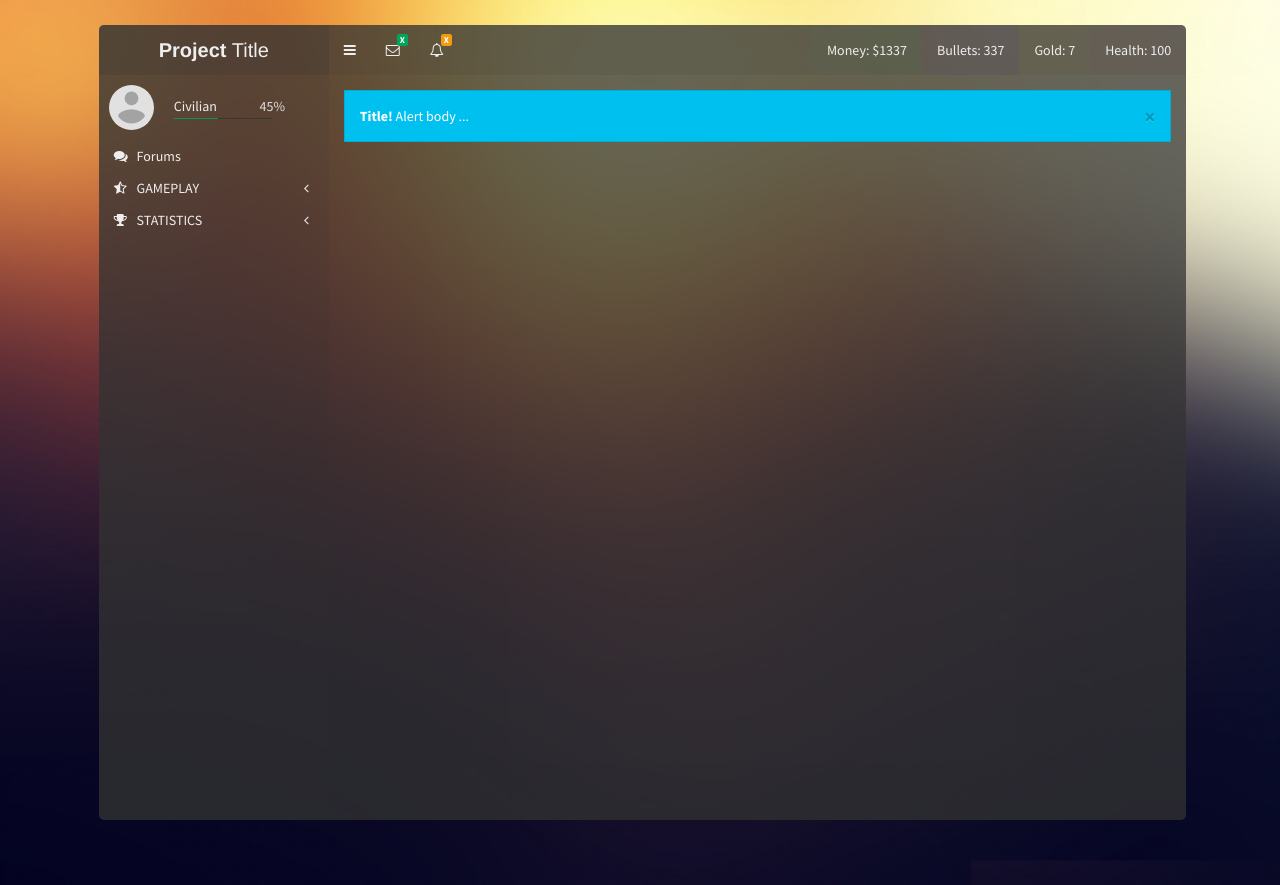
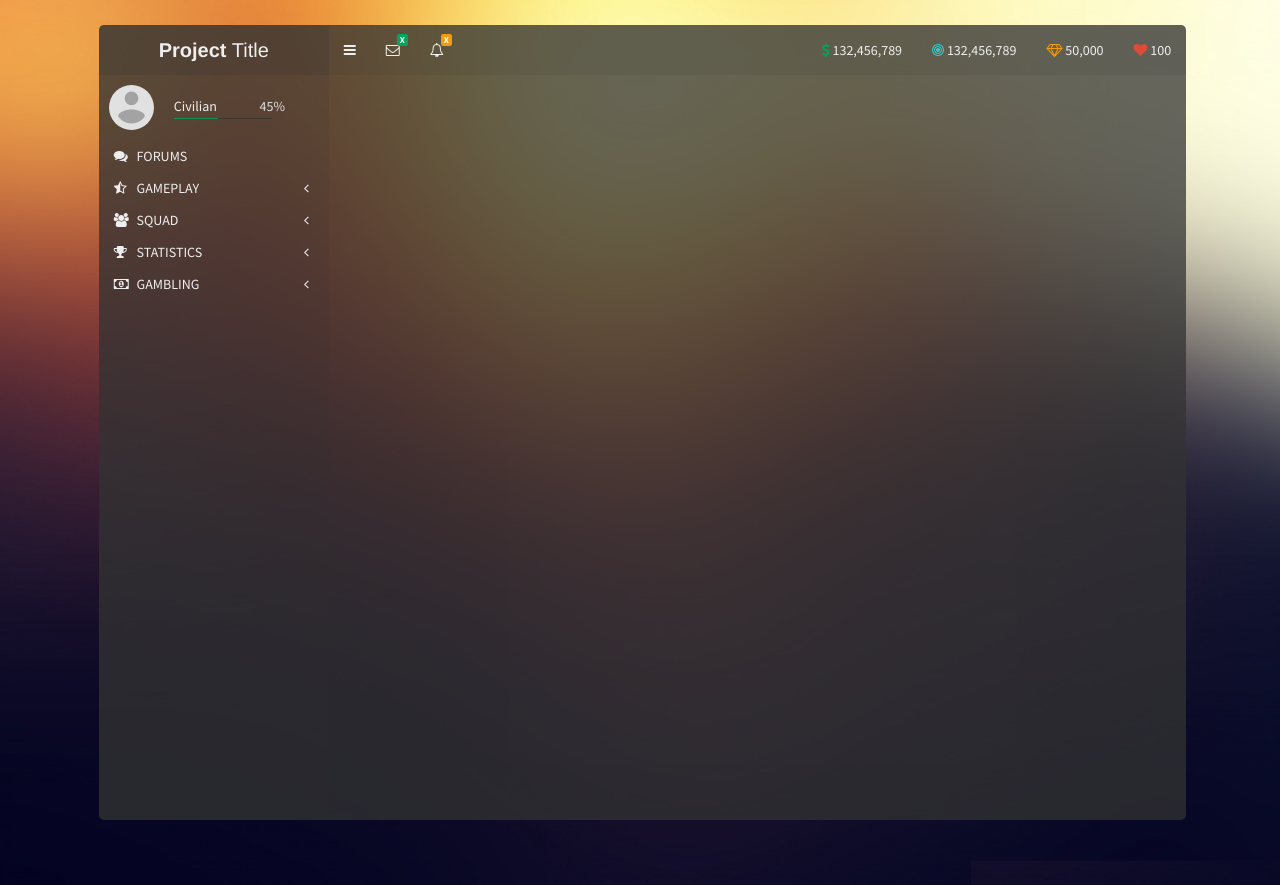
Before and after one commit to Scowen/lost-panda, a Yii app: template views/layouts/lte.php in a window 1280 px wide. Run offline with PHP 8.4 and a stand-in for Yii, Linux system fonts and the light colour scheme; the template is opened without the code that fills it, so the values that code supplies are empty; some libraries are stand-ins or nearby versions.

Commit message:
Gold to Diamonds. Added Menu options

```diff
--- a/migrations/m151216_094205_user.php
+++ b/migrations/m151216_094205_user.php
@@ -18,7 +18,7 @@ class m151216_094205_user extends Migration
                 'created'       => $this->timestamp()->notNull(),
                 'admin'         => $this->integer()->notNull()->defaultValue(10),
                 'email'         => $this->string(128),
-                'gold'          => $this->double()->notNull()->defaultValue(0),
+                'diamond'       => $this->double()->notNull()->defaultValue(0),
             ),
             implode(' ', array(
                 'ENGINE          = InnoDB',
--- a/migrations/m160317_101620_create_table_rank.php
+++ b/migrations/m160317_101620_create_table_rank.php
@@ -21,7 +21,7 @@ class m160317_101620_create_table_rank extends Migration
                 'time_prison'                   => $this->integer()->notNull()->defaultValue(30),
                 'reward_money'                  => $this->integer(),
                 'reward_bullets'                => $this->integer(),
-                'reward_gold'                   => $this->integer(),
+                'reward_diamond'                => $this->integer(),
                 'reward_weapon'                 => $this->integer(),
                 'reward_vehicle'                => $this->integer(),
                 'reward_aircraft'               => $this->integer(),
--- a/migrations/m160317_103350_create_table_rank_prison.php
+++ b/migrations/m160317_103350_create_table_rank_prison.php
@@ -19,7 +19,7 @@ class m160317_103350_create_table_rank_prison extends Migration
                 'reward_experience'             => $this->integer(),
                 'reward_money'                  => $this->integer(),
                 'reward_bullets'                => $this->integer(),
-                'reward_gold'                   => $this->integer(),
+                'reward_diamond'                => $this->integer(),
                 'reward_weapon'                 => $this->integer(),
                 'reward_vehicle'                => $this->integer(),
                 'reward_aircraft'               => $this->integer(),
--- a/views/layouts/lte.php
+++ b/views/layouts/lte.php
@@ -59,19 +59,19 @@ AppAsset::register($this);
                                     <span class="sr-only">Toggle navigation</span>
                                 </a>
 
-                                <div class="navbar-custom-menu">
+                                <div class="navbar-custom-menu hidden-xs">
                                     <ul class="nav navbar-nav">
-                                        <li style="background: rgba(0, 166, 90, 0.03);">
-                                            <?= Html::a("Money: $1337", ['/bank']); ?>
+                                        <li style="">
+                                            <?= Html::a("<i class='fa fa-dollar text-green'></i> 132,456,789", ['/bank'], ['title' => 'Money']); ?>
                                         </li>
-                                        <li style="background: rgba(136, 0, 239, 0.03);">
-                                            <?= Html::a("Bullets: 337", ['/bf']); ?>
+                                        <li style="">
+                                            <?= Html::a("<i class='fa fa-bullseye text-teal'></i> 132,456,789", ['/bf'], ['title' => 'Bullets']); ?>
                                         </li>
-                                        <li style="background: rgba(243, 156, 18, 0.03);">
-                                            <?= Html::a("Gold: 7", ['/gold']); ?>
+                                        <li style="">
+                                            <?= Html::a("<i class='fa fa-diamond text-yellow'></i> 50,000", ['/diamond'], ['title' => 'Diamonds']); ?>
                                         </li>
-                                        <li style="background: rgba(221, 75, 57, 0.03);">
-                                            <?= Html::a("Health: 100", ['/hospital']); ?>
+                                        <li style="">
+                                            <?= Html::a("<i class='fa fa-heart text-red'></i> 100", ['/hospital'], ['title' => 'Health']); ?>
                                         </li>
                                     </ul>
                                 </div>
@@ -174,7 +174,7 @@ AppAsset::register($this);
                                 <!-- sidebar menu: : style can be found in sidebar.less -->
                                 <ul class="sidebar-menu" style="overflow: hidden;">
                                     <!-- <li class="header">SECTION HEADER</li> -->
-                                    <li id="menu-forum"><?= Html::a('<i class="fa fa-comments"></i> <span>Forums</span>', ['/forum']); ?></li>
+                                    <li id="menu-forum"><?= Html::a('<i class="fa fa-comments"></i> <span>FORUMS</span>', ['/forum']); ?></li>
                                     <li class="treeview" id="treeview-gameplay">
                                         <a href="#">
                                             <i class="fa fa-star-half-o"></i> <span>GAMEPLAY</span> <i class="fa fa-angle-left pull-right"></i>
@@ -191,15 +191,50 @@ AppAsset::register($this);
                                             <li id="menu-hangar"><?= Html::a('<i class="fa fa-circle-o"></i> Hangar</a></li>', ['/aircraft']); ?></li>
                                             <li id="menu-prison"><?= Html::a('<i class="fa fa-circle-o"></i> Prison</a></li>', ['/prison']); ?></li>
                                             <li id="menu-market"><?= Html::a('<i class="fa fa-circle-o"></i> Marketplace</a></li>', ['/market']); ?></li>
+                                            <li id="menu-bf"><?= Html::a('<i class="fa fa-circle-o"></i> Bullet Factory</a></li>', ['/bf']); ?></li>
                                         </ul>
                                     </li>
+
+                                    <li class="treeview" id="treeview-squad">
+                                        <a href="#">
+                                            <i class="fa fa-users"></i> <span>SQUAD</span> <i class="fa fa-angle-left pull-right"></i>
+                                        </a>
+                                        <ul class="treeview-menu">
+                                        <?php if (isset($ifTheAccountisNotInASquad)): ?>
+                                            <li id="menu-squad-apply"><?= Html::a('<i class="fa fa-circle-o"></i> Apply</a></li>', ['/squad/apply']); ?></li>
+                                        <?php else: ?>
+                                            <li id="menu-squad"><?= Html::a('<i class="fa fa-circle-o"></i> Overview</a></li>', ['/squad/view']); ?></li>
+                                            <?php if(isset($isTheAccountAllowedToManageTheSquad)): ?>
+                                                <li id="menu-squad-manage"><?= Html::a('<i class="fa fa-circle-o"></i> Manage</a></li>', ['/squad/manage']); ?></li>
+                                            <?php endif ?>
+                                            <li id="menu-squad-safe"><?= Html::a('<i class="fa fa-circle-o"></i> Safe</a></li>', ['/squad/safe']); ?></li>
+                                        <?php endif ?>
+
+                                        </ul>
+                                    </li>
+
                                     <li class="treeview" id="treeview-stats">
                                         <a href="#">
                                             <i class="fa fa-trophy"></i> <span>STATISTICS</span> <i class="fa fa-angle-left pull-right"></i>
                                         </a>
                                         <ul class="treeview-menu">
+                                            <li id="menu-stats-online"><?= Html::a('<i class="fa fa-circle-o"></i> Online Players</a></li>', ['/stats/online']); ?></li>
+                                            <li id="menu-stats-location"><?= Html::a('<i class="fa fa-circle-o"></i> Location Stats</a></li>', ['/stats/location']); ?></li>
+                                            <li id="menu-stats-squad"><?= Html::a('<i class="fa fa-circle-o"></i> Squad Stats</a></li>', ['/stats/squad']); ?></li>
                                             <li id="menu-stats-personal"><?= Html::a('<i class="fa fa-circle-o"></i> Your Stats</a></li>', ['/stats/personal']); ?></li>
                                             <li id="menu-stats-round"><?= Html::a('<i class="fa fa-circle-o"></i> Round Stats</a></li>', ['/stats/round']); ?></li>
+                                        </ul>
+                                    </li>
+
+                                    <li class="treeview" id="treeview-gamble">
+                                        <a href="#">
+                                            <i class="fa fa-money"></i> <span>GAMBLING</span> <i class="fa fa-angle-left pull-right"></i>
+                                        </a>
+                                        <ul class="treeview-menu">
+                                            <li id="menu-gamble-blackjack"><?= Html::a('<i class="fa fa-circle-o"></i> Blackjack</a></li>', ['/gamble/blackjack']); ?></li>
+                                            <li id="menu-gamble-racetrack"><?= Html::a('<i class="fa fa-circle-o"></i> Racetrack</a></li>', ['/gamble/racetrack']); ?></li>
+                                            <li id="menu-gamble-roulette"><?= Html::a('<i class="fa fa-circle-o"></i> Roulette</a></li>', ['/gamble/roulette']); ?></li>
+                                            <li id="menu-gamble-war"><?= Html::a('<i class="fa fa-circle-o"></i> War</a></li>', ['/gamble/war']); ?></li>
                                         </ul>
                                     </li>
                                 </ul>
@@ -209,10 +244,30 @@ AppAsset::register($this);
 
                         <div class="content-wrapper">
                             <section class="content">
-                                <div class="alert alert-info">
-                                    <button type="button" class="close" data-dismiss="alert" aria-hidden="true">&times;</button>
-                                    <strong>Title!</strong> Alert body ...
-                                </div>
+                                <?php if (Yii::$app->session->hasFlash('success')): ?>
+                                    <div class="alert alert-success">
+                                        <?php echo Yii::$app->session->getFlash('success'); ?>
+                                    </div>
+                                <?php endif ?>
+
+                                <?php if (Yii::$app->session->hasFlash('danger')): ?>
+                                    <div class="alert alert-danger">
+                                        <?php echo Yii::$app->session->getFlash('danger'); ?>
+                                    </div>
+                                <?php endif ?>
+
+                                <?php if (Yii::$app->session->hasFlash('warning')): ?>
+                                    <div class="alert alert-warning">
+                                        <?php echo Yii::$app->session->getFlash('warning'); ?>
+                                    </div>
+                                <?php endif ?>
+
+                                <?php if (Yii::$app->session->hasFlash('info')): ?>
+                                    <div class="alert alert-info">
+                                        <?php echo Yii::$app->session->getFlash('info'); ?>
+                                    </div>
+                                <?php endif ?>
+
                                 <?= $content ?>
                             </section>
                         </div>
```
